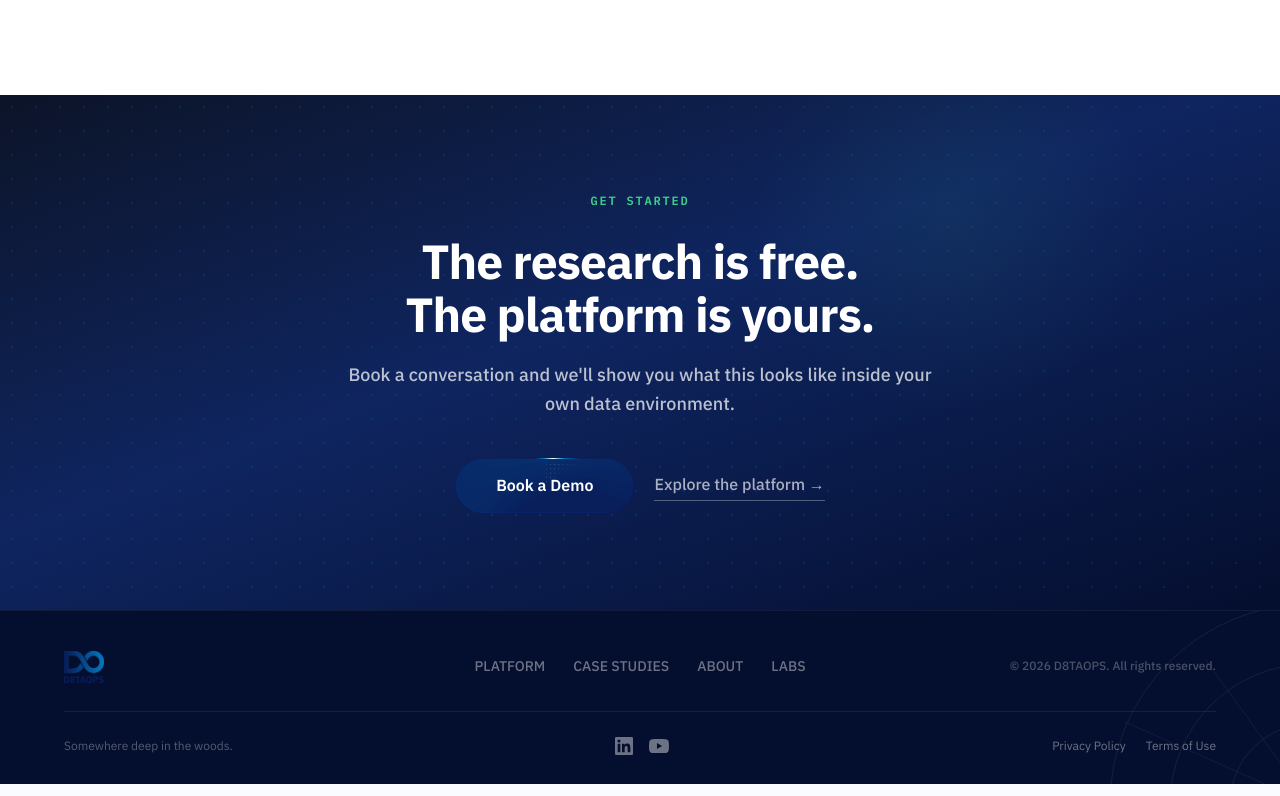
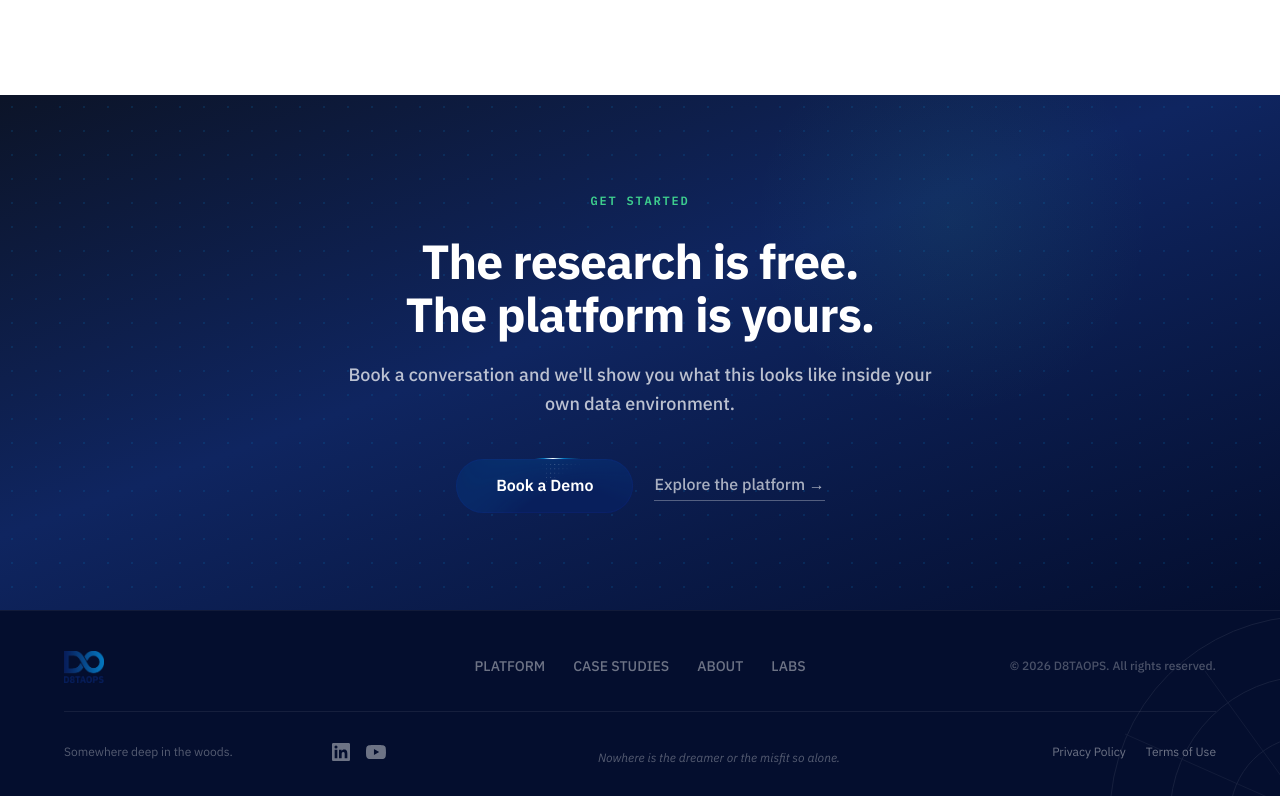
Before and after one commit to EggmanPDX/d8taops_website, a React (Vite) app: page /lab in a window 1280 px wide. Shown: the part 1342-2138 px from the top of the page. Built offline with nearby package versions, Linux system fonts and the light colour scheme.

Commit message:
Add italicized quote under footer social icons

```diff
--- a/src/components/HomepageSections.jsx
+++ b/src/components/HomepageSections.jsx
@@ -1362,6 +1362,9 @@ function GlobalFooter() {
             </a>
           </div>
 
+          {/* Quote */}
+          <p style={{ fontFamily: "'IBM Plex Sans', sans-serif", fontSize: 12, color: 'rgba(255,255,255,0.32)', fontStyle: 'italic', margin: '12px 0 0 0', width: '100%', textAlign: 'center' }}>Nowhere is the dreamer or the misfit so alone.</p>
+
           {/* Legal links */}
           <div style={{ display: 'flex', gap: 20, alignItems: 'center' }}>
             <a href="/privacy" className="footer-link" style={{ fontFamily: "'IBM Plex Sans', sans-serif", fontSize: 12 }}>Privacy Policy</a>
```
Also changed, not shown: 3 other files (tests, documents, lock files or other folders).
